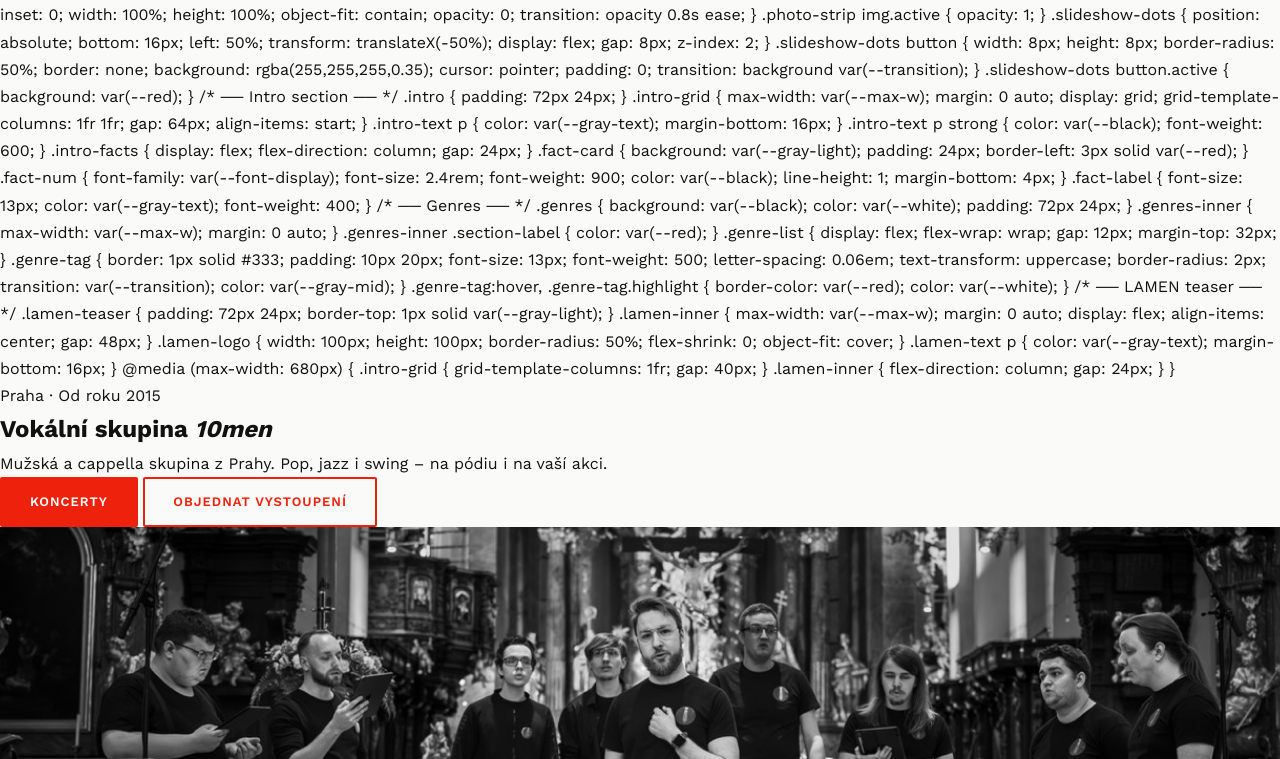
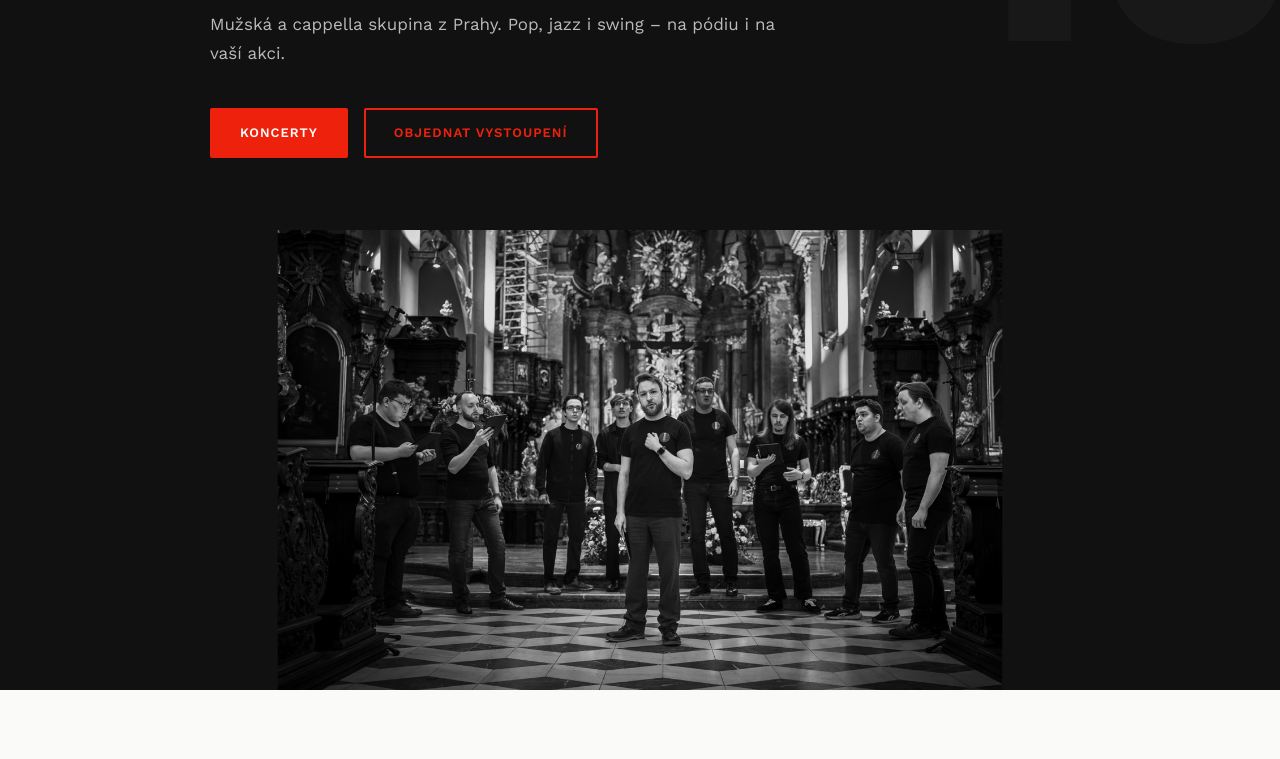
Before and after one commit to sidnexon-bot/10men-web, a plain HTML site: page index.html in a window 1280 px wide. Shown: the part 189-948 px from the top of the page. Drawn offline with nearby package versions, Linux system fonts and the light colour scheme.

Commit message:
Update index.html

```diff
--- a/index.html
+++ b/index.html
@@ -5,8 +5,8 @@
   <meta name="viewport" content="width=device-width, initial-scale=1.0">
   <title>Vokální skupina 10men</title>
   <meta name="description" content="Jsme 10men, pražská mužská vokální skupina. Zpíváme pop, jazz, swing a klasiku. Sledujte nás a přijďte na koncert!">
-  <link rel="stylesheet" href="/style.css">
-<script src="/shared.js"></script>
+  <link rel="stylesheet" href="style.css">
+  <style>
     /* ── Hero ── */
     .hero {
       background: var(--black);
```
